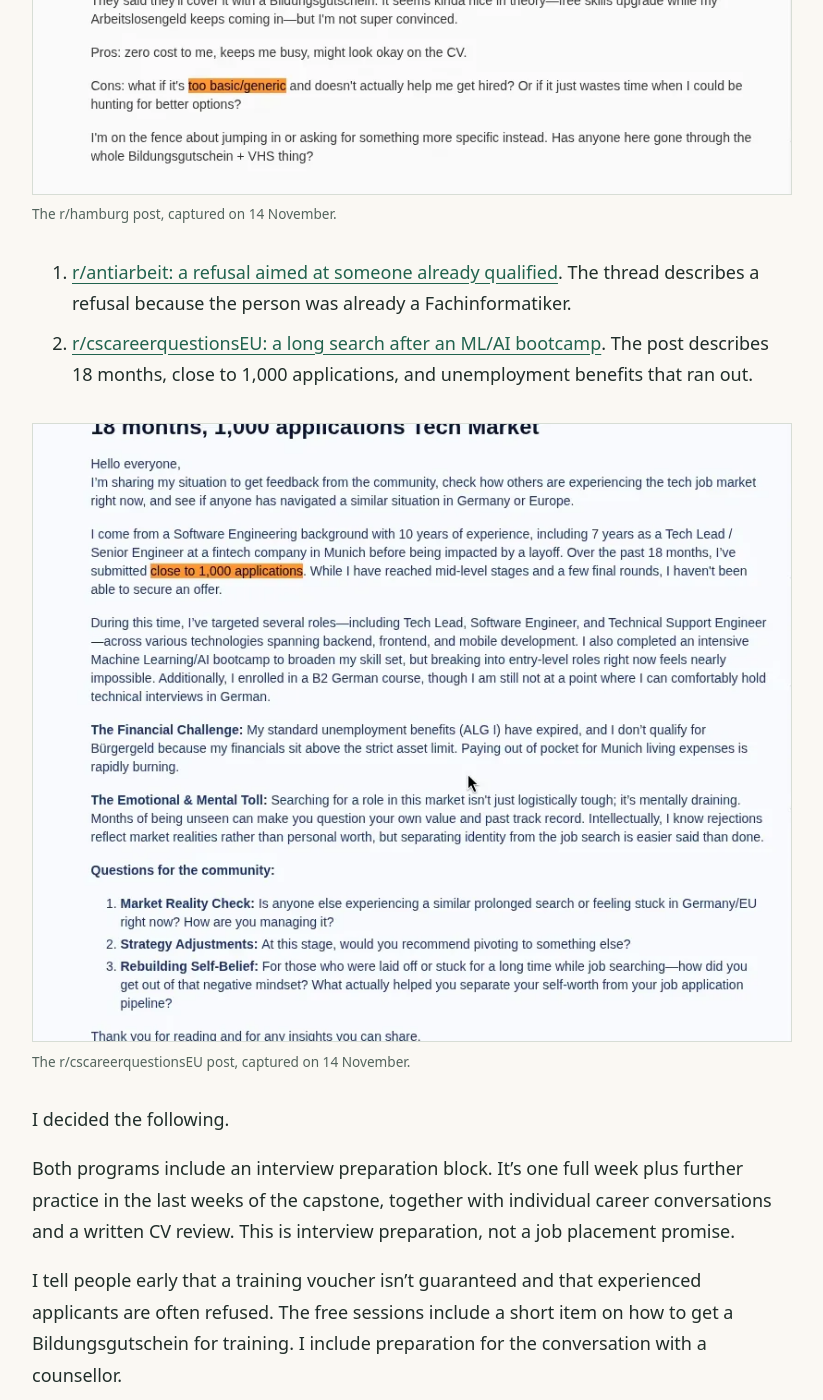
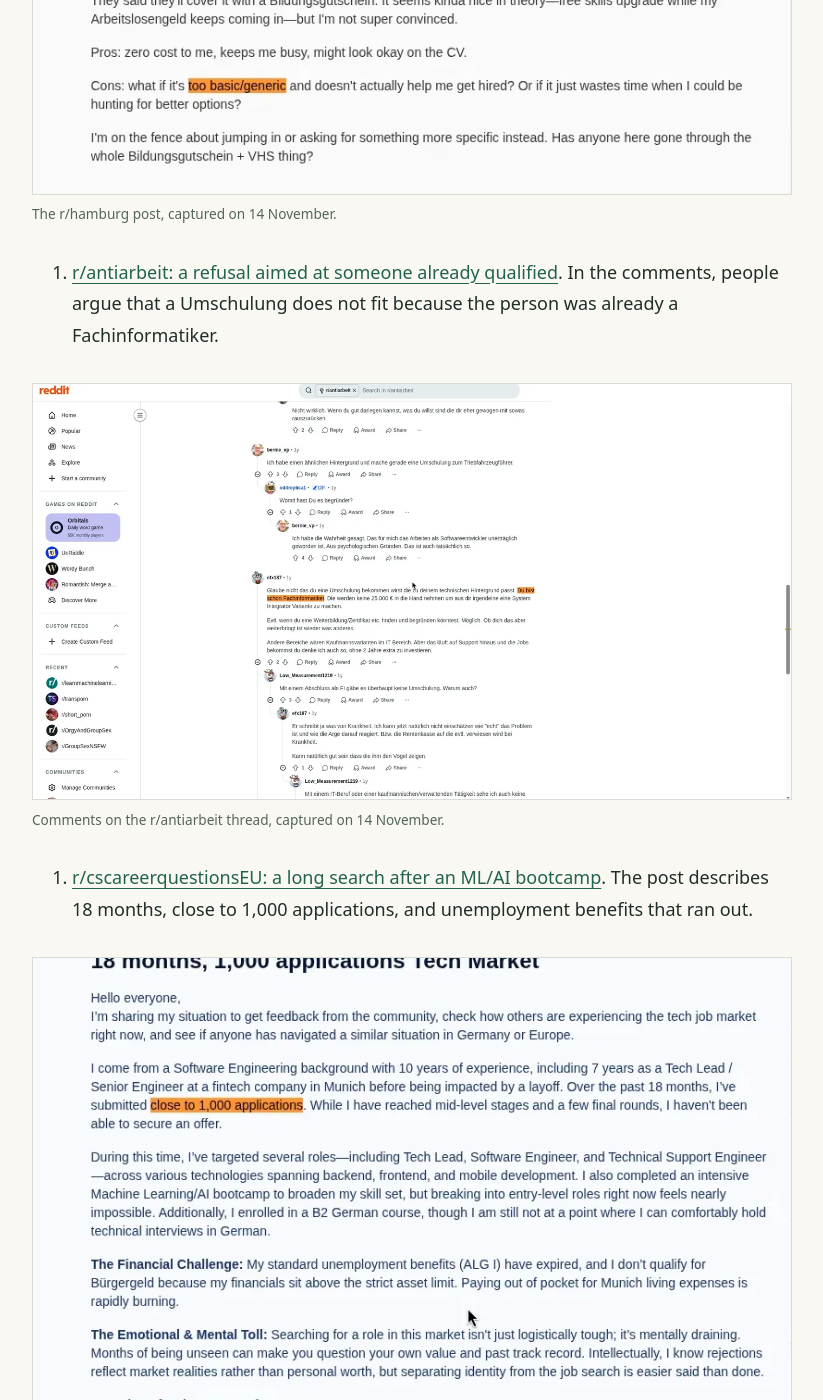
Before and after one commit to alexeygrigorev/academy-build-log, a Jekyll site: the page built from entries/2026-11-14.md, in a window 1280 px wide and 1400 px high, scrolled down 6771 px. Shown: the whole window, without its empty margins (228-1051 px from the left). Built offline with Jekyll 4.4.1, drawn with Linux system fonts in a browser that asks for light colours; some of the changed text lies outside the part shown.

Commit message:
Add two public Reddit complaint screenshots and update the image rule
The 14 November entry now includes the r/antiarbeit comments and the r/Germany_Jobs post, shown as-is. AGENTS.md says public Reddit posts are shown as-is, while private chats, interviews, DMs and survey answers stay private.

```diff
--- a/entries/2026-11-14.md
+++ b/entries/2026-11-14.md
@@ -72,13 +72,27 @@ On earlier Reddit threads, experienced people in Germany often describe Bildungs
   <figcaption>The r/hamburg post, captured on 14 November.</figcaption>
 </figure>
 
-4. [r/antiarbeit: a refusal aimed at someone already qualified](https://www.reddit.com/r/antiarbeit/comments/1nykdv6/umschulung_bei_der_agentur_raus_aus/). The thread describes a refusal because the person was already a Fachinformatiker.
+4. [r/antiarbeit: a refusal aimed at someone already qualified](https://www.reddit.com/r/antiarbeit/comments/1nykdv6/umschulung_bei_der_agentur_raus_aus/). In the comments, people argue that a Umschulung does not fit because the person was already a Fachinformatiker.
+
+<figure>
+  <img src="{{ '/assets/images/2026-11-14/reddit-complaint-antiarbeit.webp' | relative_url }}" width="1400" height="767" loading="lazy" alt="Comments on an r/antiarbeit thread about refusing a Umschulung for someone already qualified as a Fachinformatiker">
+  <figcaption>Comments on the r/antiarbeit thread, captured on 14 November.</figcaption>
+</figure>
+
 5. [r/cscareerquestionsEU: a long search after an ML/AI bootcamp](https://www.reddit.com/r/cscareerquestionsEU/comments/1w56zu6/18_months_1000_applications_tech_market/). The post describes 18 months, close to 1,000 applications, and unemployment benefits that ran out.
 
 <figure>
   <img src="{{ '/assets/images/2026-11-14/reddit-complaint-cscareerquestionseu.webp' | relative_url }}" width="820" height="668" loading="lazy" alt="Reddit post from r/cscareerquestionsEU describing 18 months and close to 1,000 applications after an ML and AI bootcamp">
   <figcaption>The r/cscareerquestionsEU post, captured on 14 November.</figcaption>
 </figure>
+
+6. [r/Germany_Jobs: a laid-off C# developer asks about Cloud or AI Weiterbildung](https://www.reddit.com/r/Germany_Jobs/comments/1rq0v4c/45_years_c_developer_in_germany_recently_laid_off/). The post asks whether a funded Cloud or AI course is a better next step than keeping on with applications.
+
+<figure>
+  <img src="{{ '/assets/images/2026-11-14/reddit-complaint-germany-jobs.webp' | relative_url }}" width="1400" height="767" loading="lazy" alt="Reddit post from r/Germany_Jobs by a laid-off C# developer asking whether to take a Cloud or AI Weiterbildung or keep applying">
+  <figcaption>The r/Germany_Jobs post, captured on 14 November.</figcaption>
+</figure>
+
 
 
 I decided the following.
```
Also changed, not shown: AGENTS.md (+2 -2 lines), assets/images/2026-11-14/reddit-complaint-antiarbeit.webp (added), assets/images/2026-11-14/reddit-complaint-germany-jobs.webp (added).
